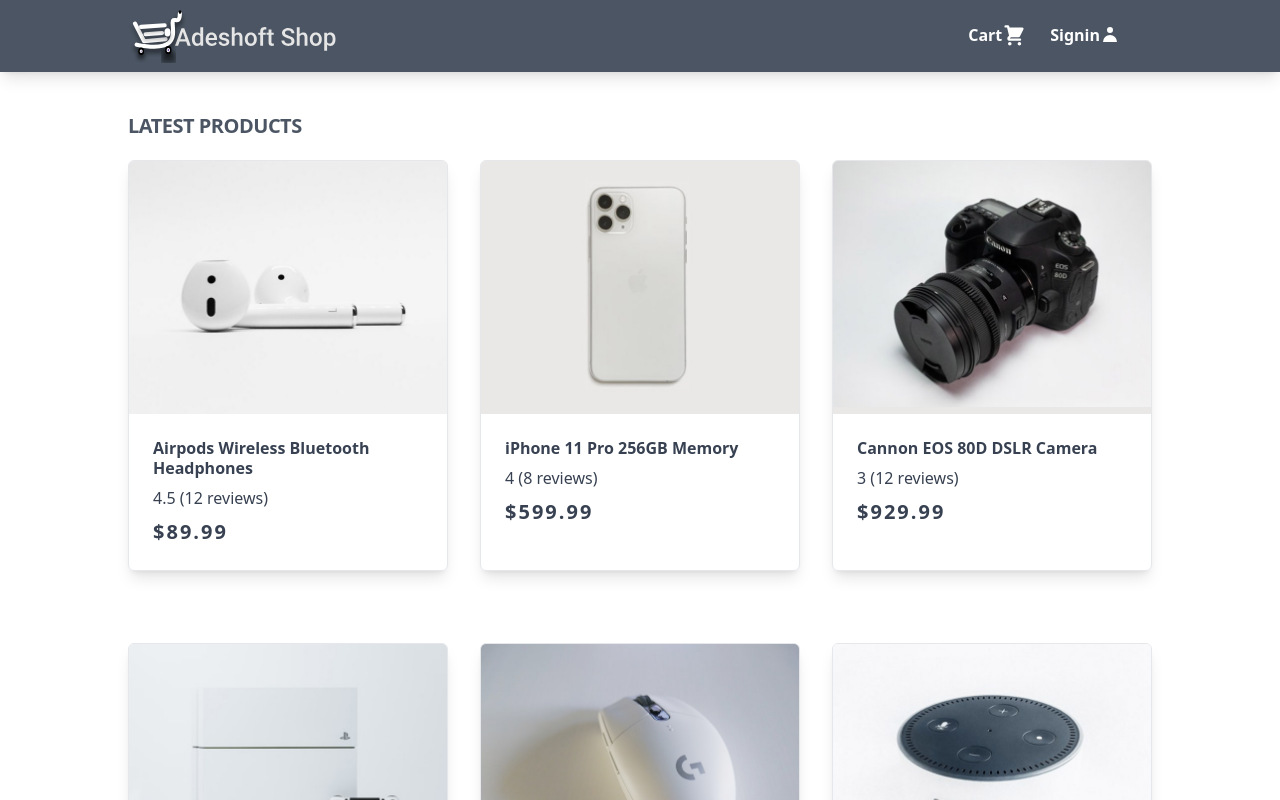
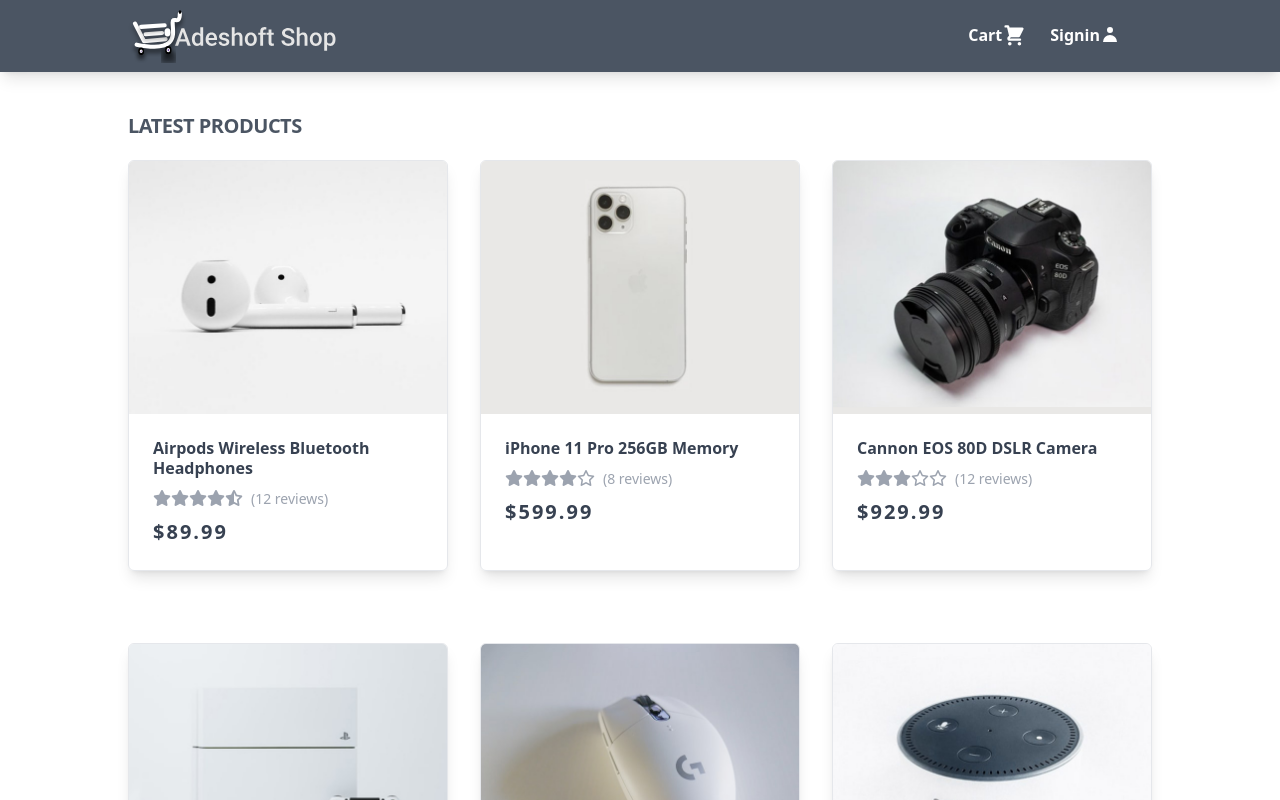
Before and after one commit to Adesholly/adeshoft-shop, a React (Create React App) app in the folder client/: page / in a window 1280 px wide. Shown: the top 800 px of the page. Built offline with nearby package versions, Linux system fonts and the light colour scheme.

Commit message:
Adding Rating Component

```diff
--- a/client/public/index.html
+++ b/client/public/index.html
@@ -11,6 +11,7 @@
     />
     <link rel="apple-touch-icon" href="%PUBLIC_URL%/logo192.png" />
     <link rel="manifest" href="%PUBLIC_URL%/manifest.json" />
+    <link rel="stylesheet" href="https://cdnjs.cloudflare.com/ajax/libs/font-awesome/6.0.0/css/all.min.css" integrity="sha512-9usAa10IRO0HhonpyAIVpjrylPvoDwiPUiKdWk5t3PyolY1cOd4DSE0Ga+ri4AuTroPR5aQvXU9xC6qOPnzFeg==" crossorigin="anonymous" referrerpolicy="no-referrer" />
 
 
     <title>Adeshoft Shop</title>
--- a/client/src/components/Product.js
+++ b/client/src/components/Product.js
@@ -1,4 +1,6 @@
 import React from 'react'
+import Rating from './Rating'
+
 
 
 function Product({ product }) {
@@ -14,7 +16,8 @@
 
         <div className="font-bold leading-tight"> {product.name}
         </div>
-        <div className="mt-2"> {product.rating} ({product.numReviews} reviews)
+        <div className="mt-2">
+          <Rating value={product.rating} text={`(${product.numReviews} reviews)`}/>
         </div>
         <div className="mt-2 font-semibold text-xl tracking-widest"> ${product.price}
         </div>
--- /dev/null
+++ b/client/src/components/Rating.js
@@ -0,0 +1,31 @@
+import React from 'react'
+
+function Rating({value, text}) {
+  return (
+    <div className="text-gray-400">
+        <span>
+            <i className={ value >= 1 ? 'fas fa-star' : value >= 0.5 ? 'fas fa-star-half-alt' : 'far fa-star'}></i>
+        </span>
+
+        <span>
+            <i className={ value >= 2 ? 'fas fa-star' : value >= 1.5 ? 'fas fa-star-half-alt' : 'far fa-star'}></i>
+        </span>
+
+        <span>
+            <i className={ value >= 3 ? 'fas fa-star' : value >= 2.5 ? 'fas fa-star-half-alt' : 'far fa-star'}></i>
+        </span>
+
+        <span>
+            <i className={ value >= 4 ? 'fas fa-star' : value >= 3.5 ? 'fas fa-star-half-alt' : 'far fa-star'}></i>
+        </span>
+
+        <span>
+            <i className={ value >= 5 ? 'fas fa-star' : value >= 4.5 ? 'fas fa-star-half-alt' : 'far fa-star'}></i>
+        </span>
+        <span className="ml-2 text-sm">{text && text}</span>
+
+    </div>
+  )
+}
+
+export default Rating
```
